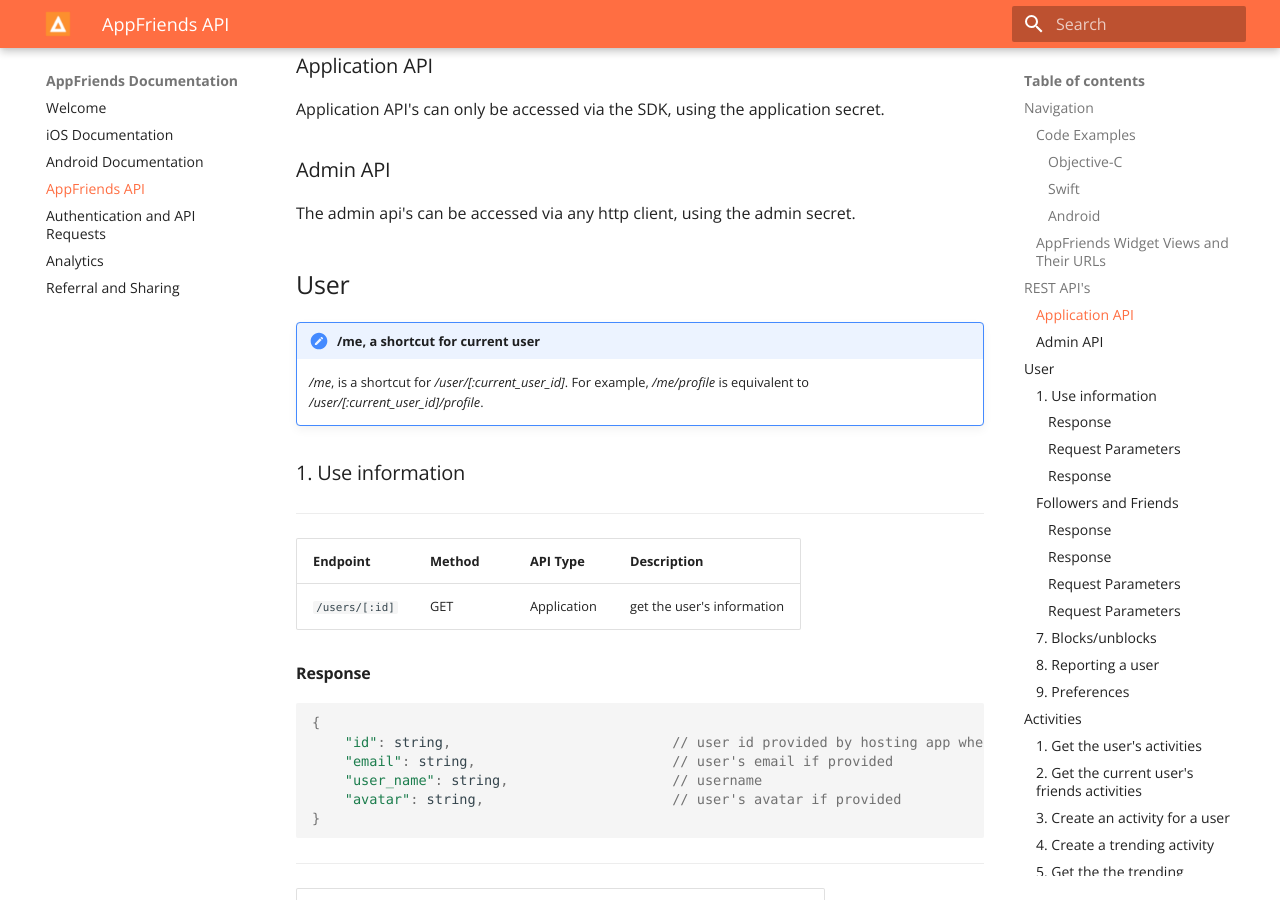
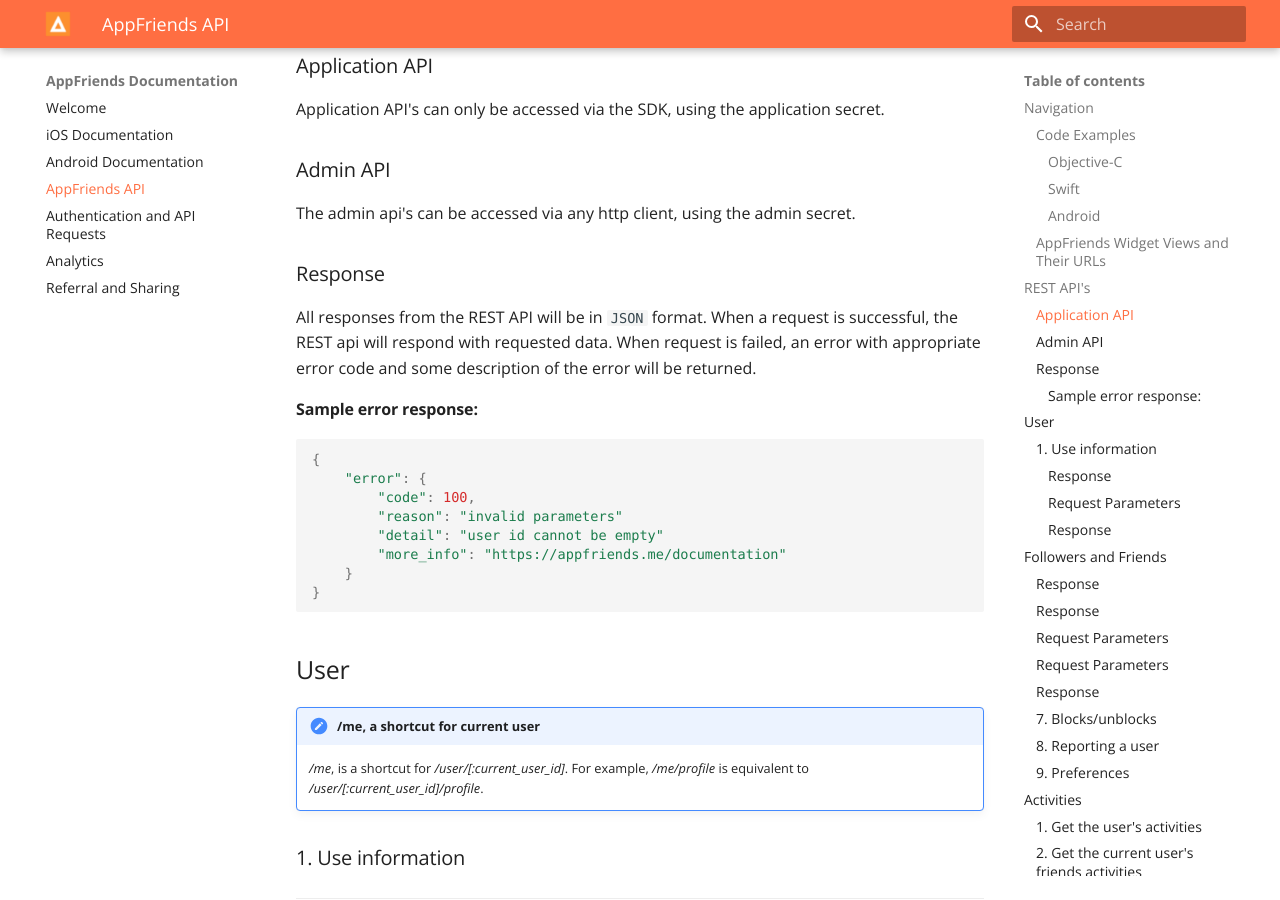
Before and after one commit to Hacknocraft/AppFriendsDocs, an MkDocs documentation site: the page built from docs/api.md, in a window 1280 px wide and 900 px high, scrolled down 2876 px. Built offline with MkDocs 1.6.1 and Material for MkDocs 9.7.7, drawn with Linux system fonts in a browser that asks for light colours; some web fonts are replaced; old or Windows-style settings are respelled for this version of MkDocs; some of the changed text lies outside the part shown.

Commit message:
update errors

````diff
--- a/docs/api.md
+++ b/docs/api.md
@@ -72,6 +72,21 @@
 ### Admin API
 The admin api's can be accessed via any http client, using the admin secret.
 
+### Response
+All responses from the REST API will be in `JSON` format. When a request is successful, the REST api will respond with requested data. When request is failed, an error with appropriate error code and some description of the error will be returned.
+
+#### Sample error response:
+```javascript
+{
+    "error": {
+        "code": 100,
+        "reason": "invalid parameters"
+        "detail": "user id cannot be empty"
+        "more_info": "https://appfriends.me/documentation"
+    }
+}
+```
+
 ## User
 
 !!! note "**/me**, a shortcut for current user"
@@ -189,12 +207,29 @@
 }
 ```
 ------
-!!! note "who are my friends?"
-    Friends are users who follow each other.
 
 Endpoint      | Method        | API Type      | Description
 ------------- | ------------- | ------------- | -------------
 `/users/[:id]/Friends`   | GET   | Application | Get the users friends
+
+#### Response
+```javascript
+// array of users
+[
+	{
+	    "id": string, 				// user id provided by hosting app
+	    "user_name": string,		// username
+	    "avatar": string,			// user's avatar if provided
+	},
+	{
+	    "id": string,
+	    "user_name": string,
+	    "avatar": string,
+	}
+	...
+]
+```
+------
 
 ### 7. Blocks/unblocks
 Endpoint      | Method        | API Type      | Description
@@ -284,9 +319,9 @@
 #### Request Parameters
 ```javascript
 {
-	"id": string			// required, id of the chat group
-	"name": string			// required, the name of the chat group
-	"memebers": string		// required, an array of the id's of the users who you want to be in this group
+	"id": string,			// required, id of the chat group
+	"name": string,			// required, the name of the chat group
+	"memebers": string,		// required, an array of the id's of the users who you want to be in this group
 	"owner_id"				// optional, the user id of the owner of the group
 }
 ```
@@ -294,22 +329,38 @@
 #### JSON Response
 ```javascript
 {
-	"id": string
-	"name": string
-	"members": array
-	"owner_id": string
+	"id": string,
+	"name": string,
+	"members": array,
+	"owner_id": string,
+	"dialog_id": string		// the id of the chat dialog of this group.
 }
 ```
 
 ### 2. Modify a chat group
 Endpoint      | Method        | API Type      | Description
 ------------- | ------------- | ------------- | -------------
-`/chat_group/[:id]` | PUT | Application | create a chat group
+`/chat_group/[:id]` | PUT | Application | modify a chat group
+
+#### Request Parameters
+```javascript
+{
+	"name": string,			// optional, the name of the chat group
+	"owner_id"				// optional, the user id of the owner of the group
+}
+```
 
 ### 3. Add users to a chat group
 Endpoint      | Method        | API Type      | Description
 ------------- | ------------- | ------------- | -------------
 `/chat_group/[:id]/add_users` | POST | Application | add users to a chat group. After they users are added to the group, they will start receiving new messages from this group.
+
+#### Request Parameters
+```javascript
+{
+	"new_members": array,		// required, the id's of the users who you want to add to the chat group
+}
+```
 
 ### 4. Remove users from a chat group
 Endpoint      | Method        | API Type      | Description
@@ -380,10 +431,12 @@
 
 ```javascript
 {
-	"status": 401
-	"message": "authentication required"
-	"code": 190
-	"more_info": "https://appfriends.me/documentation"
+    "error": {
+        "code": 100,
+        "reason": "invalid parameters"
+        "detail": "user id cannot be empty"
+        "more_info": "https://appfriends.me/documentation"
+    }
 }
 ```
 ### Error Codes
````
Also changed, not shown: other parts of docs/api.md (+5 -2 lines).
